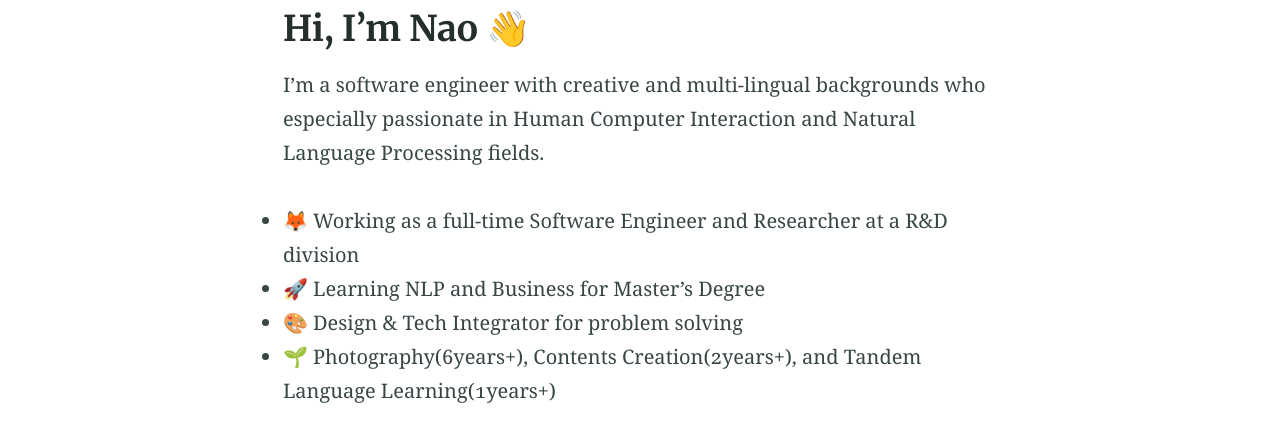
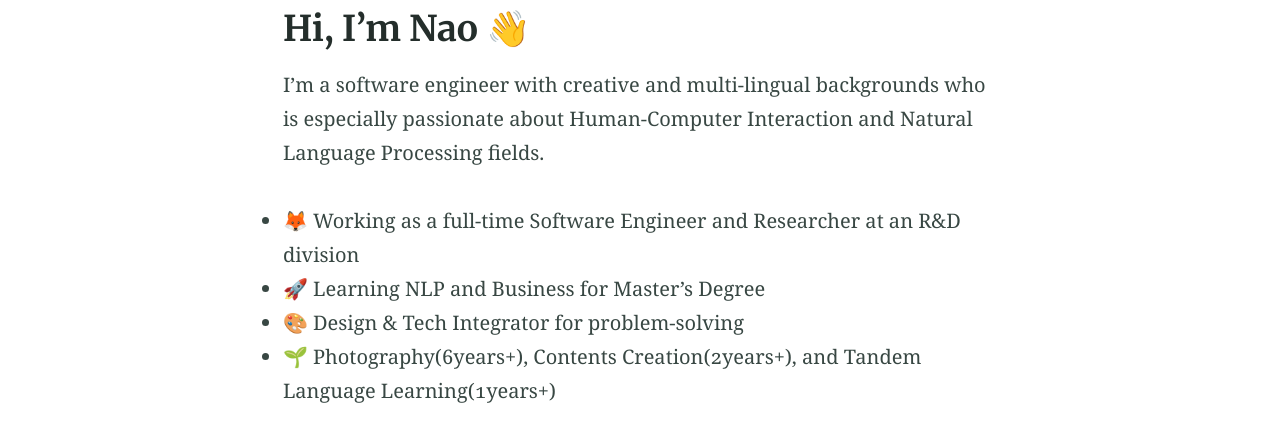
Before and after one commit to NaosFabrik/NaosFabrik.github.io, a Jekyll site: the page built from index.md, in a window 1280 px wide. Shown: the part 528-952 px from the top of the page. Built offline with Jekyll 4.4.1, drawn with Linux system fonts in a browser that asks for light colours.

Commit message:
Update index.md

```diff
--- a/index.md
+++ b/index.md
@@ -5,11 +5,11 @@ excerpt: "Personal Webpage"
 ---
 
 ## Hi, I'm Nao 👋
-I'm a software engineer with creative and multi-lingual backgrounds who especially passionate in Human Computer Interaction and Natural Language Processing fields.
+I'm a software engineer with creative and multi-lingual backgrounds who is especially passionate about Human-Computer Interaction and Natural Language Processing fields.
 
-- 🦊 Working as a full-time Software Engineer and Researcher at a R&D division
+- 🦊 Working as a full-time Software Engineer and Researcher at an R&D division
 - 🚀 Learning NLP and Business for Master's Degree
-- 🎨 Design & Tech Integrator for problem solving
+- 🎨 Design & Tech Integrator for problem-solving
 - 🌱 Photography(6years+), Contents Creation(2years+), and Tandem Language Learning(1years+)
 
 Fun Fact: Transition of My Future Dreams
```
